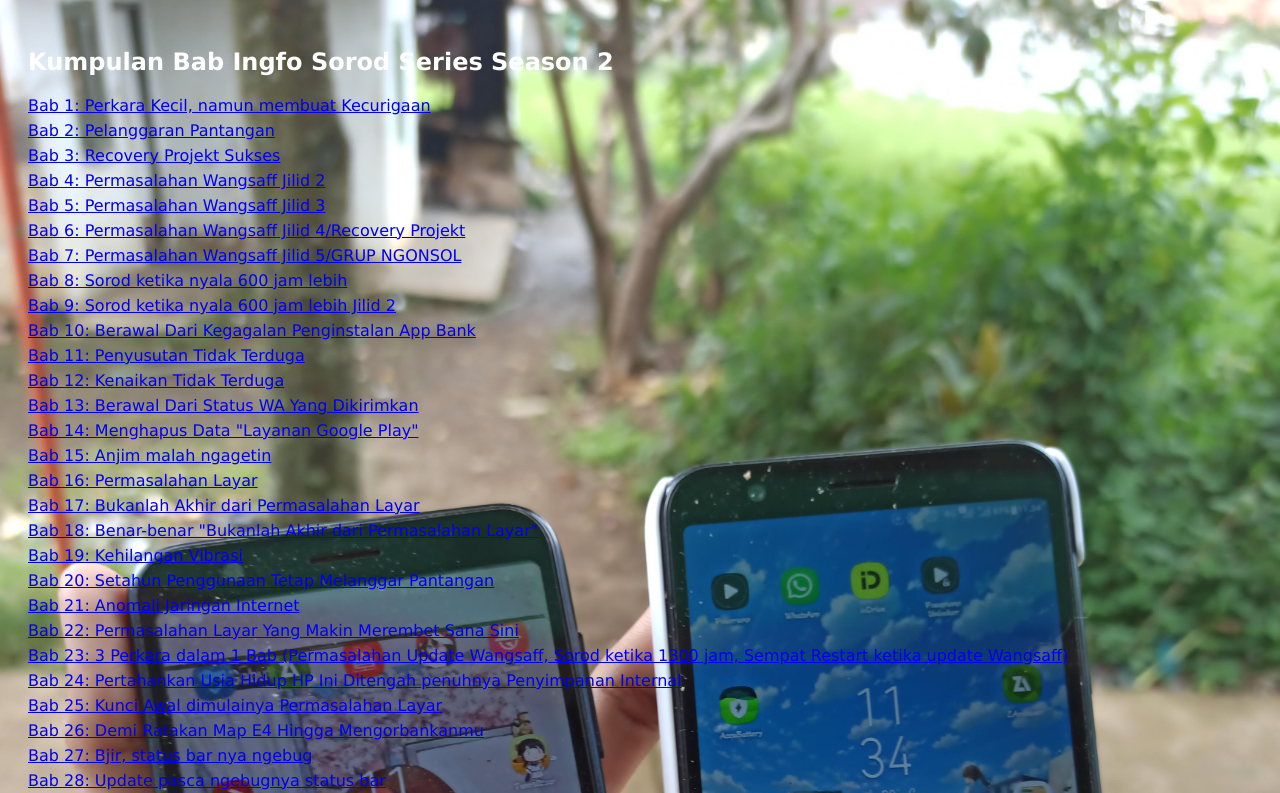
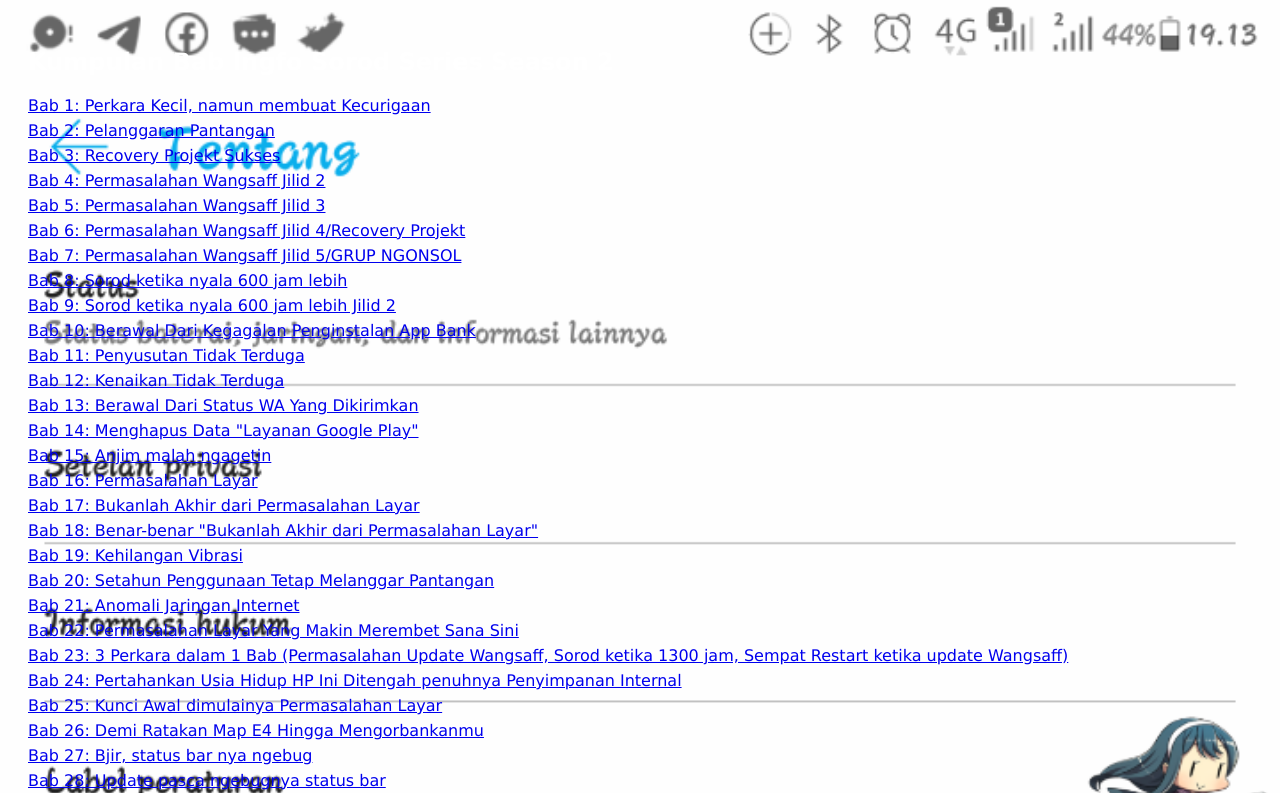
Before and after one commit to febbilFHKuromorimine/febbilfhkuromorimine.github.io, a plain HTML site: page isi.html in a window 1280 px wide. Shown: the top 793 px of the page. Drawn offline with Linux system fonts and the light colour scheme.

Commit message:
Update isi.html

```diff
--- a/isi.html
+++ b/isi.html
@@ -7,7 +7,7 @@
 <style>
         body {
             font-family: Verdana, sans-serif;
-            background-image: url('sorod.jpg');
+            background-image: url('Screenshot_20240204-191400-picsay.png');
             background-size: cover;
             background-repeat: no-repeat;
             background-attachment: fixed;
```
